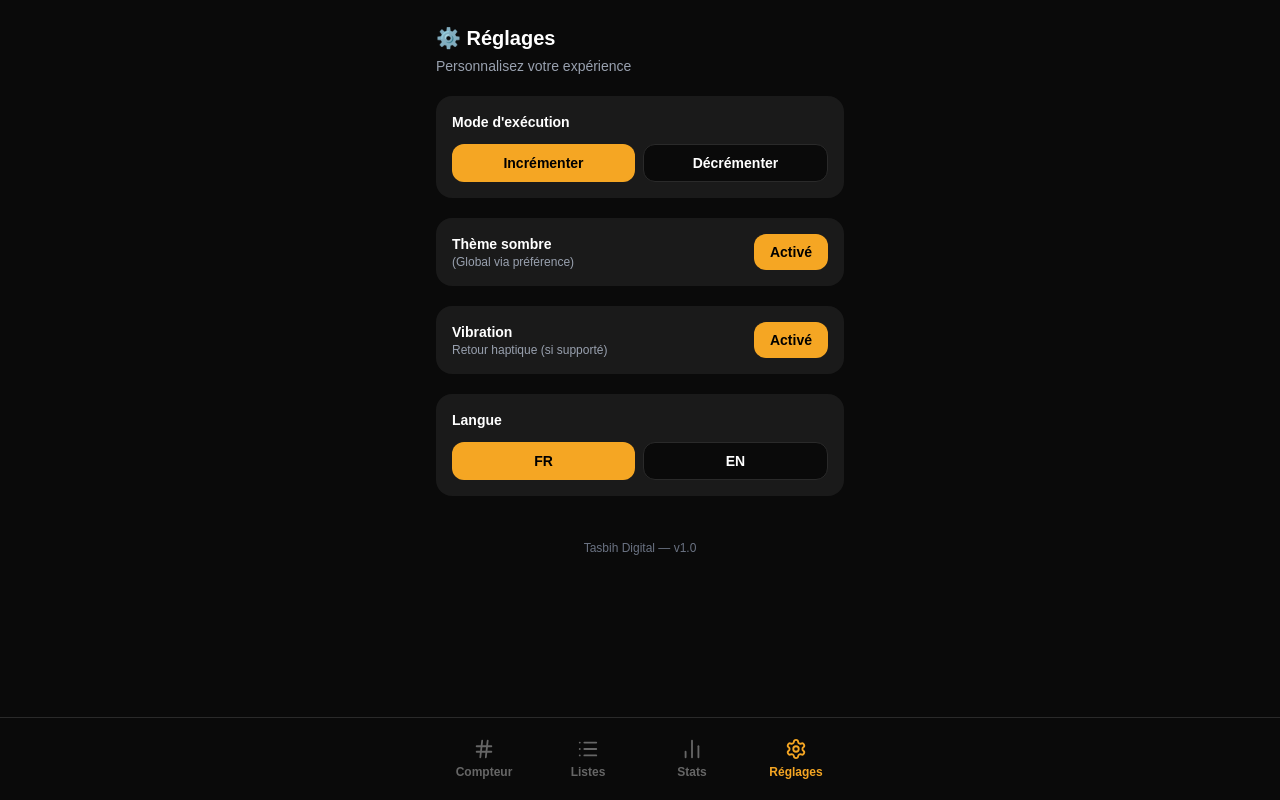
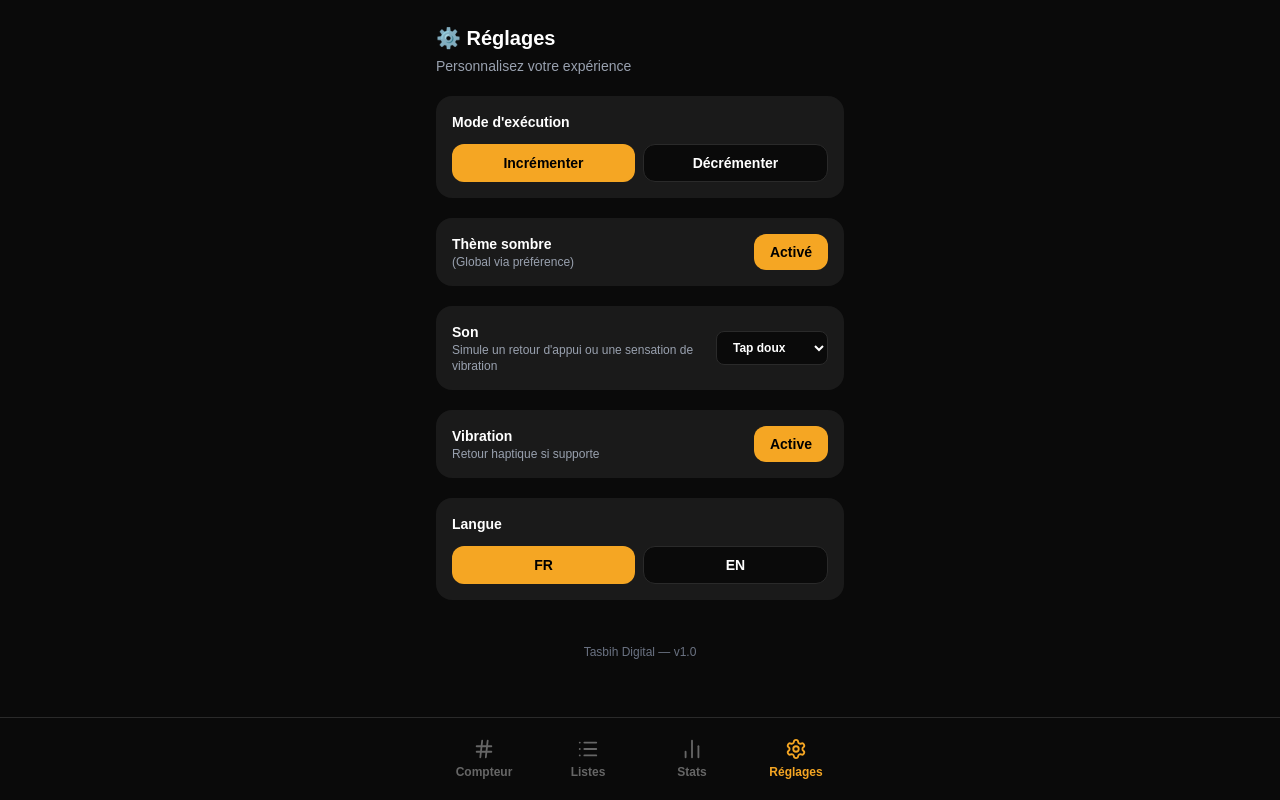
Before and after one commit to amed128/tasbih-digital, a Next.js app: page /reglages in a window 1280 px wide. Built offline with nearby package versions, Linux system fonts and the light colour scheme.

Commit message:
Separate sound and vibration settings with iOS-safe feedback

```diff
--- a/app/page.tsx
+++ b/app/page.tsx
@@ -17,6 +17,7 @@ export default function Home() {
   const counter = useTasbihStore((s) => s.counter);
   const mode = useTasbihStore((s) => s.mode);
   const vibrationEnabled = useTasbihStore((s) => s.preferences.vibration);
+  const tapSound = useTasbihStore((s) => s.preferences.tapSound);
   const customTarget = useTasbihStore((s) => s.customTarget);
   const increment = useTasbihStore((s) => s.increment);
   const reset = useTasbihStore((s) => s.reset);
@@ -87,10 +88,67 @@ export default function Home() {
   };
 
   const triggerHaptic = (pattern: number | number[]) => {
-    if (!vibrationEnabled) return;
+    if (!vibrationEnabled && tapSound === "off") return;
     if (typeof window === "undefined") return;
-    if (typeof window.navigator?.vibrate !== "function") return;
-    window.navigator.vibrate(pattern);
+
+    // Hardware vibration where supported (typically Android/Chrome).
+    if (vibrationEnabled && typeof window.navigator?.vibrate === "function") {
+      window.navigator.vibrate(pattern);
+    }
+
+    if (tapSound === "off") return;
+
+    const kind = Array.isArray(pattern) ? "complete" : "tap";
+
+    const playTone = (
+      ctx: AudioContext,
+      startTime: number,
+      frequency: number,
+      duration: number,
+      volume: number,
+      type: OscillatorType
+    ) => {
+      const oscillator = ctx.createOscillator();
+      const gain = ctx.createGain();
+      oscillator.connect(gain);
+      gain.connect(ctx.destination);
+      oscillator.type = type;
+      oscillator.frequency.setValueAtTime(frequency, startTime);
+      gain.gain.setValueAtTime(volume, startTime);
+      gain.gain.exponentialRampToValueAtTime(0.0001, startTime + duration);
+      oscillator.start(startTime);
+      oscillator.stop(startTime + duration);
+    };
+
+    // Audio fallback that works on iOS PWAs after a direct tap.
+    try {
+      if (!audioCtxRef.current) {
+        audioCtxRef.current = new AudioContext();
+      }
+      const ctx = audioCtxRef.current;
+      if (ctx.state === "suspended") void ctx.resume();
+      const now = ctx.currentTime;
+
+      if (tapSound === "tap-soft") {
+        playTone(ctx, now, 880, 0.014, 0.05, "sine");
+        if (kind === "complete") {
+          playTone(ctx, now + 0.06, 980, 0.02, 0.05, "sine");
+        }
+      } else if (tapSound === "button-click") {
+        playTone(ctx, now, 540, 0.008, 0.04, "square");
+        if (kind === "complete") {
+          playTone(ctx, now + 0.05, 680, 0.008, 0.04, "square");
+          playTone(ctx, now + 0.1, 820, 0.01, 0.04, "square");
+        }
+      } else {
+        playTone(ctx, now, 220, 0.018, 0.055, "triangle");
+        if (kind === "complete") {
+          playTone(ctx, now + 0.055, 220, 0.02, 0.055, "triangle");
+        }
+      }
+    } catch {
+      // AudioContext unavailable — no-op
+    }
   };
 
   const handleIncrement = () => {
@@ -122,7 +180,7 @@ export default function Home() {
     }
 
     prevIsCompleted.current = isCompleted;
-  }, [isCompleted, vibrationEnabled]);
+  }, [isCompleted, vibrationEnabled, tapSound]);
 
   const [searchQuery, setSearchQuery] = useState("");
 
@@ -208,6 +266,7 @@ export default function Home() {
   const [customListsExpanded, setCustomListsExpanded] = useState(true);
   const dropdownRef = useRef<HTMLDivElement | null>(null);
   const chipsContainerRef = useRef<HTMLDivElement | null>(null);
+  const audioCtxRef = useRef<AudioContext | null>(null);
 
   useEffect(() => {
     if (!dropdownOpen) setSearchQuery("");
--- a/app/reglages/page.tsx
+++ b/app/reglages/page.tsx
@@ -5,15 +5,27 @@ import { motion } from "framer-motion";
 import { useTasbihStore } from "../../store/tasbihStore";
 import { BottomNav } from "../../components/BottomNav";
 
+const SOUND_OPTIONS = [
+  { value: "off", label: "Desactive" },
+  { value: "tap-soft", label: "Tap doux" },
+  { value: "button-click", label: "Clic bouton" },
+  { value: "haptic-pulse", label: "Pulse court" },
+] as const;
+
 export default function ReglagesPage() {
   const [mounted, setMounted] = useState(false);
   useEffect(() => setMounted(true), []);
 
   const preferences = useTasbihStore((s) => s.preferences);
   const mode = useTasbihStore((s) => s.mode);
+
+  const isIOS =
+    typeof navigator !== "undefined" &&
+    /iPad|iPhone|iPod/.test(navigator.userAgent);
   const toggleMode = useTasbihStore((s) => s.toggleMode);
   const toggleDarkMode = useTasbihStore((s) => s.toggleDarkMode);
   const toggleVibration = useTasbihStore((s) => s.toggleVibration);
+  const setTapSound = useTasbihStore((s) => s.setTapSound);
   const setLanguage = useTasbihStore((s) => s.setLanguage);
 
   const setExecutionMode = (target: "up" | "down") => {
@@ -81,10 +93,35 @@ export default function ReglagesPage() {
         </section>
 
         <section className="rounded-2xl bg-[#1A1A1A] p-4">
-          <div className="flex items-center justify-between">
+          <div className="flex items-center justify-between gap-4">
+            <div>
+              <div className="text-sm font-semibold text-white">Son</div>
+              <div className="text-xs text-gray-400">
+                Simule un retour d'appui ou une sensation de vibration
+              </div>
+            </div>
+            <select
+              value={preferences.tapSound}
+              onChange={(e) => setTapSound(e.target.value as (typeof SOUND_OPTIONS)[number]["value"])}
+              className="rounded-lg border border-[#2A2A2A] bg-[#0A0A0A] px-3 py-2 text-xs font-semibold text-white outline-none focus:border-[#F5A623]"
+              aria-label="Selection du son"
+            >
+              {SOUND_OPTIONS.map((option) => (
+                <option key={option.value} value={option.value}>
+                  {option.label}
+                </option>
+              ))}
+            </select>
+          </div>
+        </section>
+
+        <section className="rounded-2xl bg-[#1A1A1A] p-4">
+          <div className="flex items-center justify-between gap-4">
             <div>
               <div className="text-sm font-semibold text-white">Vibration</div>
-              <div className="text-xs text-gray-400">Retour haptique (si supporté)</div>
+              <div className="text-xs text-gray-400">
+                {isIOS ? "Non disponible sur iOS" : "Retour haptique si supporte"}
+              </div>
             </div>
             <button
               onClick={toggleVibration}
@@ -94,7 +131,7 @@ export default function ReglagesPage() {
                   : "bg-[#0A0A0A] border border-[#2A2A2A] text-white"
               }`}
             >
-              {preferences.vibration ? "Activé" : "Désactivé"}
+              {preferences.vibration ? "Active" : "Desactive"}
             </button>
           </div>
         </section>
--- a/store/tasbihStore.ts
+++ b/store/tasbihStore.ts
@@ -24,8 +24,11 @@ export type Stats = {
 export type Preferences = {
   darkMode: boolean;
   vibration: boolean;
+  tapSound: TapSound;
   language: "fr" | "en";
 };
+
+export type TapSound = "off" | "tap-soft" | "button-click" | "haptic-pulse";
 
 export type TasbihStoreState = {
   // Current selected dhikr
@@ -62,6 +65,7 @@ export type TasbihStoreState = {
   resetStats: () => void;
   toggleDarkMode: () => void;
   toggleVibration: () => void;
+  setTapSound: (sound: TapSound) => void;
   setLanguage: (lang: "fr" | "en") => void;
   createList: (listName: string) => void;
   deleteList: (listId: string) => void;
@@ -100,6 +104,7 @@ function getInitialState(): Partial<TasbihStoreState> {
     preferences: {
       darkMode: true,
       vibration: true,
+      tapSound: "tap-soft",
       language: "fr",
     },
   };
@@ -126,7 +131,26 @@ function persistState(state: Partial<TasbihStoreState>) {
   }
 }
 
-const initialState = { ...getInitialState(), ...loadStateFromStorage() };
+const normalizeTapSound = (value: unknown): TapSound => {
+  if (value === "off") return "off";
+  if (value === "tap-soft") return "tap-soft";
+  if (value === "button-click") return "button-click";
+  if (value === "haptic-pulse") return "haptic-pulse";
+  return "tap-soft";
+};
+
+const baseInitialState = getInitialState();
+const storedState = loadStateFromStorage();
+
+const initialState: Partial<TasbihStoreState> = {
+  ...baseInitialState,
+  ...storedState,
+  preferences: {
+    ...baseInitialState.preferences,
+    ...storedState?.preferences,
+    tapSound: normalizeTapSound(storedState?.preferences?.tapSound),
+  } as Preferences,
+};
 
 const resolveDhikr = (dhikrId: string): Dhikr | undefined => {
   return dhikrs.find((d) => d.id === dhikrId);
@@ -545,6 +569,21 @@ const createStore = () =>
           return newState;
         }),
 
+      setTapSound: (sound: TapSound) =>
+        set((state) => {
+          const newState = {
+            preferences: {
+              ...state.preferences,
+              tapSound: normalizeTapSound(sound),
+            },
+          };
+          persistState({
+            ...state,
+            ...newState,
+          });
+          return newState;
+        }),
+
       setLanguage: (lang: "fr" | "en") =>
         set((state) => {
           const newState = {
```
